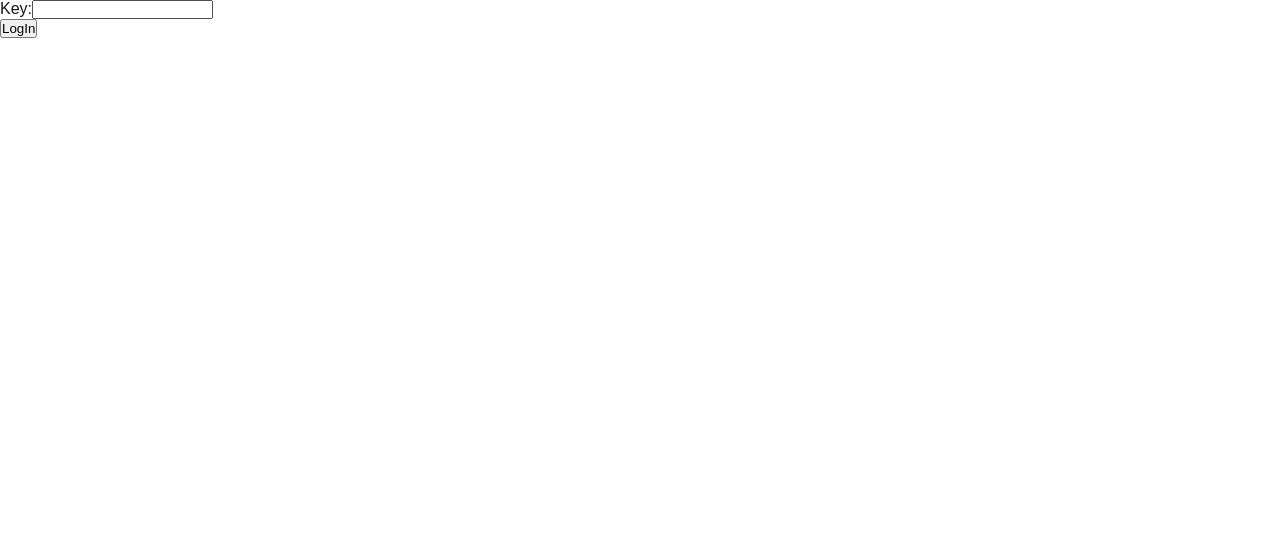
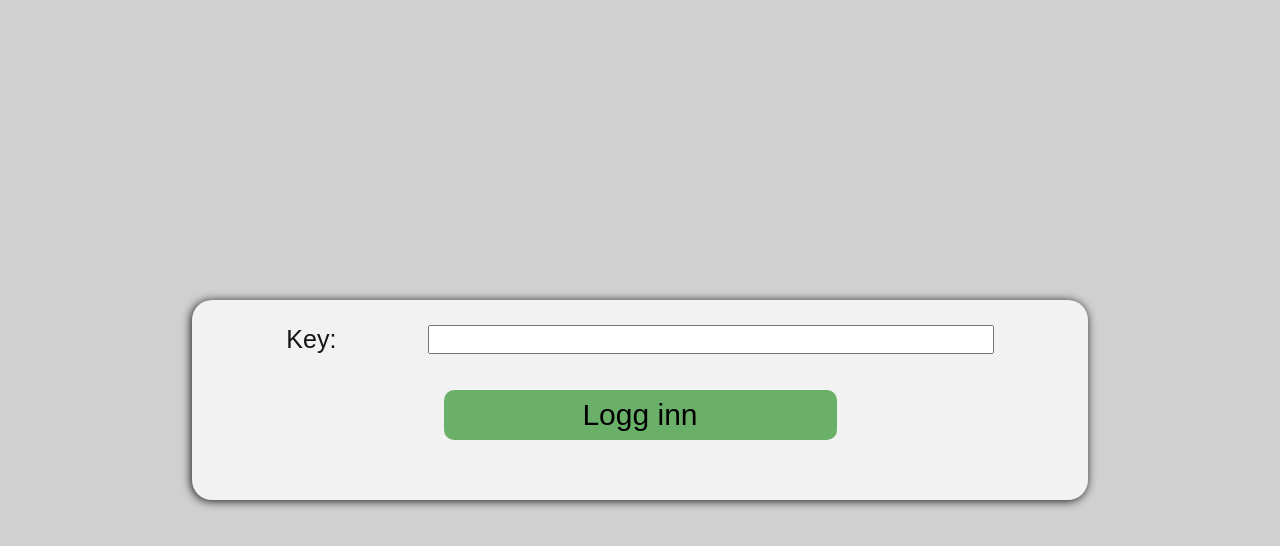
Before and after one commit to LeahJKH/tindervik_eiendom, a Next.js app in the folder prosjekt/frontend/: page / in a window 1280 px wide. Shown: the top 546 px of the page. Built offline with nearby package versions, Linux system fonts and the light colour scheme.

Commit message:
added design

```diff
--- a/prosjekt/frontend/src/app/components/DiftsComponents/Login/Login.js
+++ b/prosjekt/frontend/src/app/components/DiftsComponents/Login/Login.js
@@ -1,14 +1,15 @@
+import style from './login.module.css'
 export default function Login() {
     return (
         <>
-        <div>
-            <div>
-                <label>
+        <div className={style.LoginCont}>
+            <div className={style.labelCont}>
+                <label className={style.inputLabel}>
                     Key:
-                    <input type="text" placeholder=""/>
+                    <input type="text" placeholder="" className={style.Input}/>
                 </label>
             </div>
-            <button>LogIn</button>
+            <button className={style.loginBtn}>Logg inn</button>
         </div>
         </>
     )
--- /dev/null
+++ b/prosjekt/frontend/src/app/components/DiftsComponents/Login/login.module.css
@@ -0,0 +1,40 @@
+.LoginCont {
+background-color: var(--sub-col);
+width: 70%;
+min-height: 200px;
+height: fit-content;
+padding: 25px 55px;
+display: flex;
+flex-direction: column;
+justify-content: center;
+align-items: center;
+margin: auto;
+box-shadow: -1px 1px 10px var(--shadow);
+border-radius: 20px;
+}
+.labelCont {
+color: var(--Text);
+width: 90%;
+}
+.inputLabel {
+display: flex;
+gap: 20px;
+justify-content: space-between;
+font-size: 25px;
+}
+.Input {
+width: 80%;
+}
+.loginBtn {
+width: 50%;
+height: 50px;
+margin: auto;
+font-size: 30px;
+background-color: var(--foreground);
+border: none;
+border-radius: 10px;
+cursor: pointer;
+}
+.loginBtn:hover {
+    background-color: rgb(100, 169, 115);
+}
--- a/prosjekt/frontend/src/app/globals.css
+++ b/prosjekt/frontend/src/app/globals.css
@@ -1,12 +1,18 @@
 :root {
-  --background: #ffffff;
-  --foreground: #171717;
+  --background: #cfd0cf;
+  --foreground: #6bb069;
+  --Text: #131313;
+  --sub-col:  #f3f2f2;
+  --shadow: #141414;
 }
 
 @media (prefers-color-scheme: dark) {
   :root {
     --background: #0a0a0a;
-    --foreground: #ededed;
+    --foreground: #6bb069;
+    --Text: #3a3a3a;
+    --sub-col: #cfd0cf;
+    --shadow: #cbcbcb;
   }
 }
 
```
Also changed, not shown: 2 other files (tests, documents, lock files or other folders).
